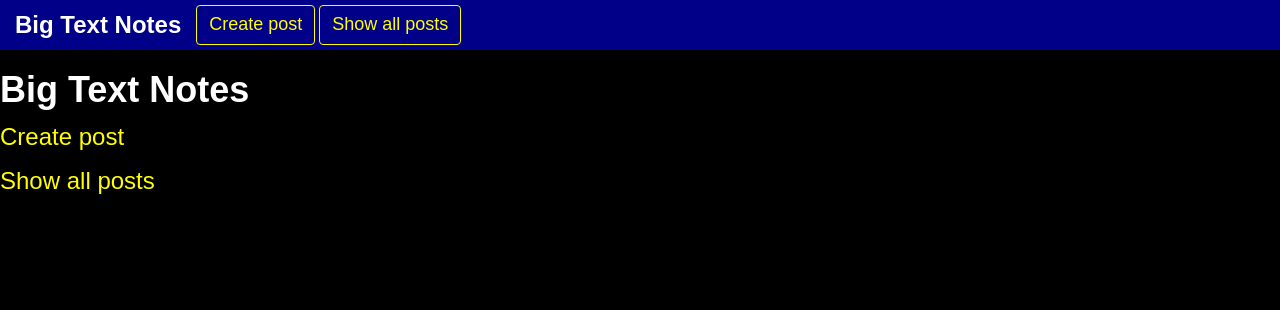
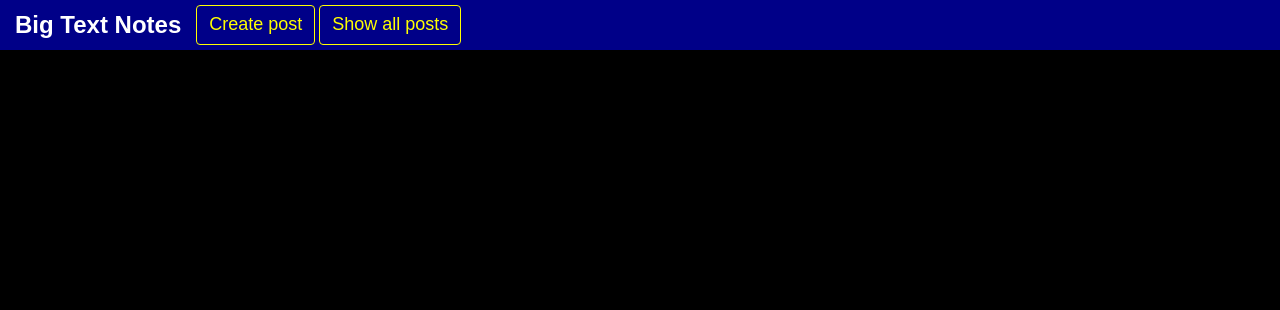
Before and after one commit to 5hwb/BigTextNotes, a Django app: template Board/templates/home.html in a window 1280 px wide. Shown: the top 310 px of the page. Run offline with Django 3.2, Linux system fonts and the light colour scheme; the template is opened without the code that fills it, so the values that code supplies are empty; some libraries are stand-ins or nearby versions.

Commit message:
Remove redundant title and links on main page

```diff
--- a/Board/templates/home.html
+++ b/Board/templates/home.html
@@ -18,8 +18,6 @@
 </script>
 
 <div>
-    <h1>Big Text Notes</h1>
-
     <!-- Display posts in a grid -->
     <div id="post-table">
 
@@ -35,12 +33,7 @@
             {% endif %}
         </div>
         {% endfor %}
-
     </div>
-
-
-    <a href="{% url 'add_post' %}"><p style="font-size: 24px; color: yellow">Create post</p></a>
-    <a href="{% url 'show_all_posts' %}"><p style="font-size: 24px; color: yellow">Show all posts</p></a>
 </div>
 
 
```
